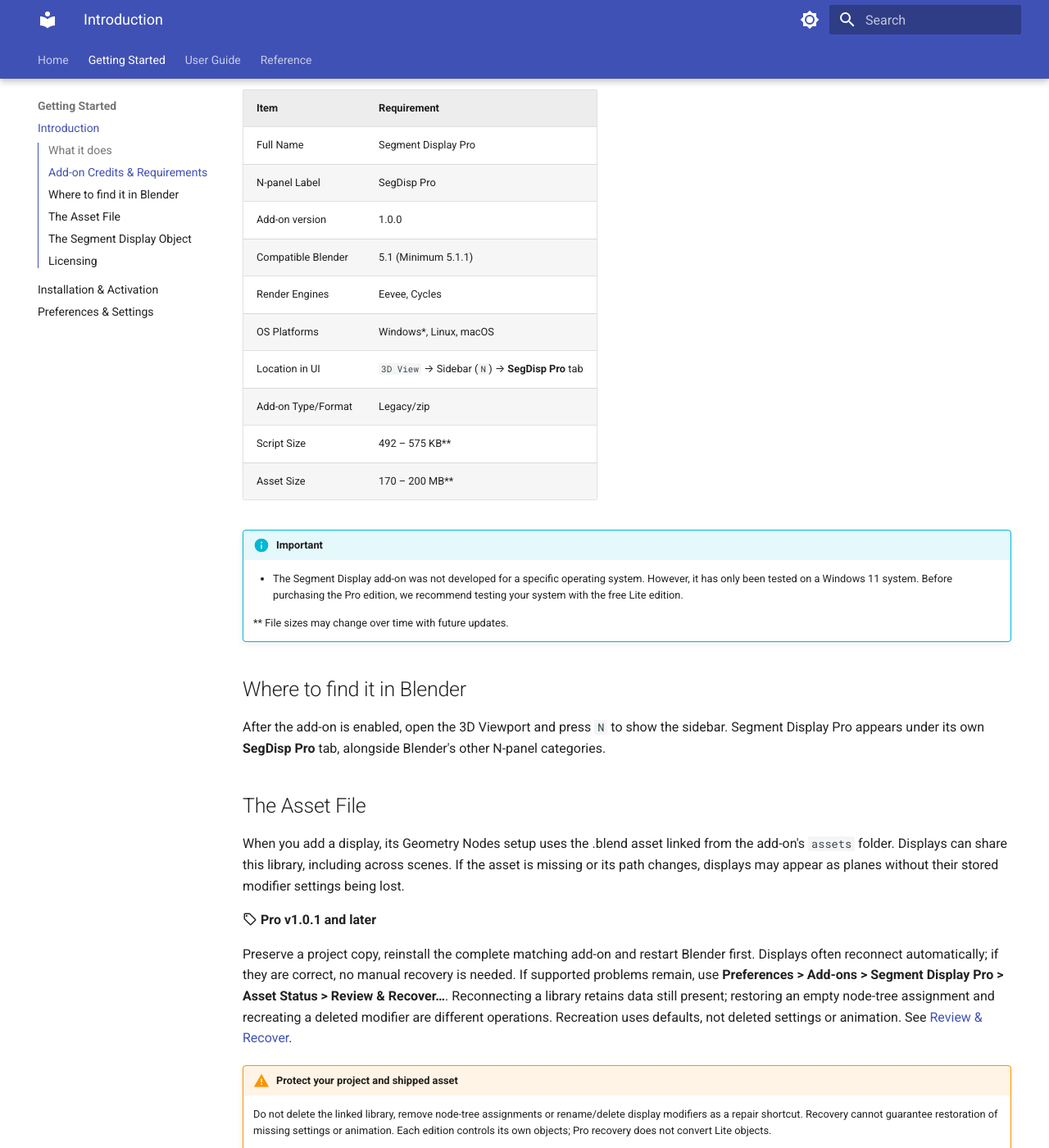
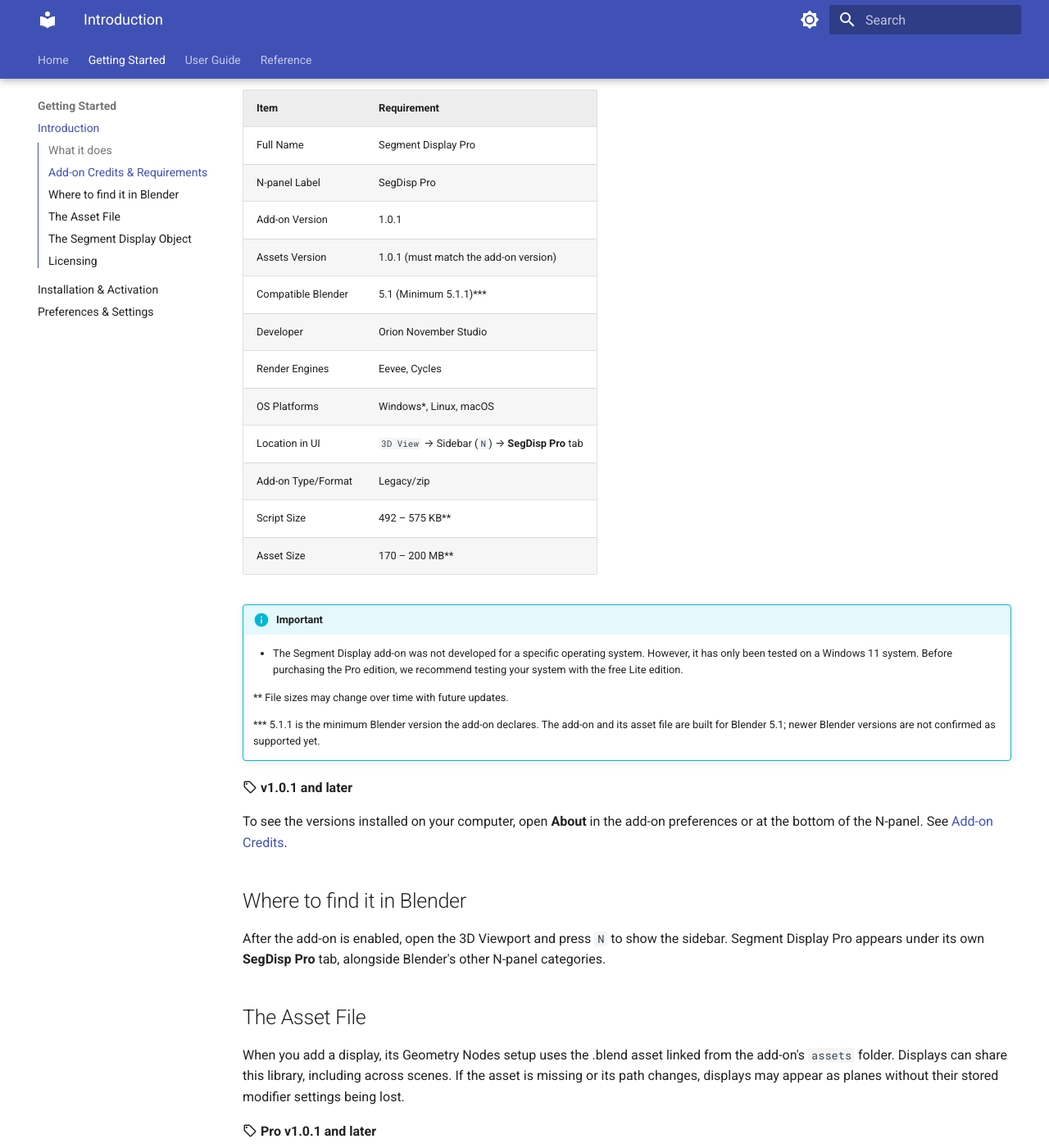
Before and after one commit to ahmetmaya-orion/segment-display-pro-docs, an MkDocs documentation site: the page built from docs/introduction.md, in a window 1280 px wide and 1400 px high, scrolled down 1042 px. Shown: the whole window at 82% size. Built offline with MkDocs 1.6.1 and Material for MkDocs 9.7.7, drawn with Linux system fonts in a browser that asks for light colours; the version menu is left out.

Commit message:
docs(introduction): v1.0.1 credits, assets version, developer and Blender requirement notes

```diff
--- a/docs/introduction.md
+++ b/docs/introduction.md
@@ -29,8 +29,10 @@
 | ----------------- | ------------------------------------------------------------ |
 | Full Name           | Segment Display Pro           |
 | N-panel Label       | SegDisp Pro                   |
-| Add-on version      | 1.0.0                         |
-| Compatible Blender  | 5.1 (Minimum 5.1.1)           |
+| Add-on Version      | 1.0.1                         |
+| Assets Version      | 1.0.1 (must match the add-on version) |
+| Compatible Blender  | 5.1 (Minimum 5.1.1)***        |
+| Developer           | Orion November Studio         |
 | Render Engines      | Eevee, Cycles                 |
 | OS Platforms        | Windows*, Linux, macOS        |
 | Location in UI      | `3D View` → Sidebar (`N`) → **SegDisp Pro** tab   |
@@ -42,6 +44,12 @@
     * The Segment Display add-on was not developed for a specific operating system. However, it has only been tested on a Windows 11 system. Before purchasing the Pro edition, we recommend testing your system with the free Lite edition.
 
     ** File sizes may change over time with future updates.
+
+    *** 5.1.1 is the minimum Blender version the add-on declares. The add-on and its asset file are built for Blender 5.1; newer Blender versions are not confirmed as supported yet.
+
+:material-tag-outline: **v1.0.1 and later**
+
+To see the versions installed on your computer, open **About** in the add-on preferences or at the bottom of the N-panel. See [Add-on Credits](prefs_and_settings.md#add-on-credits).
 
 ## Where to find it in Blender
 
```
